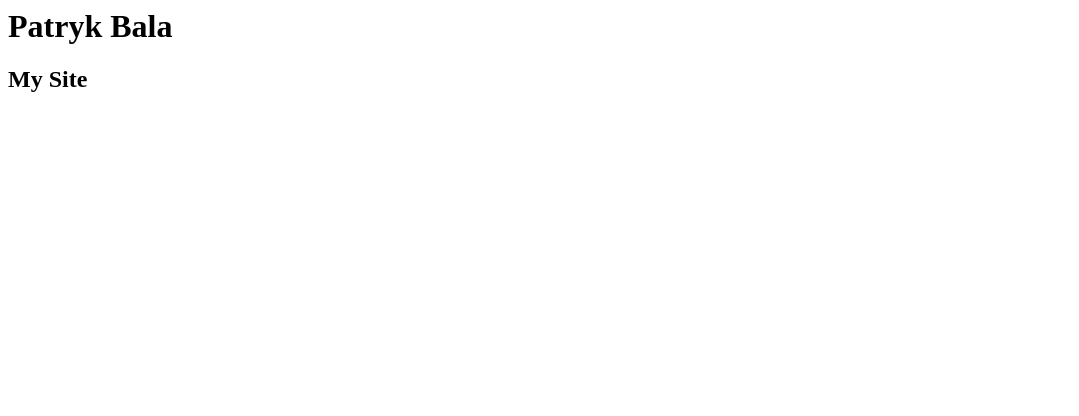
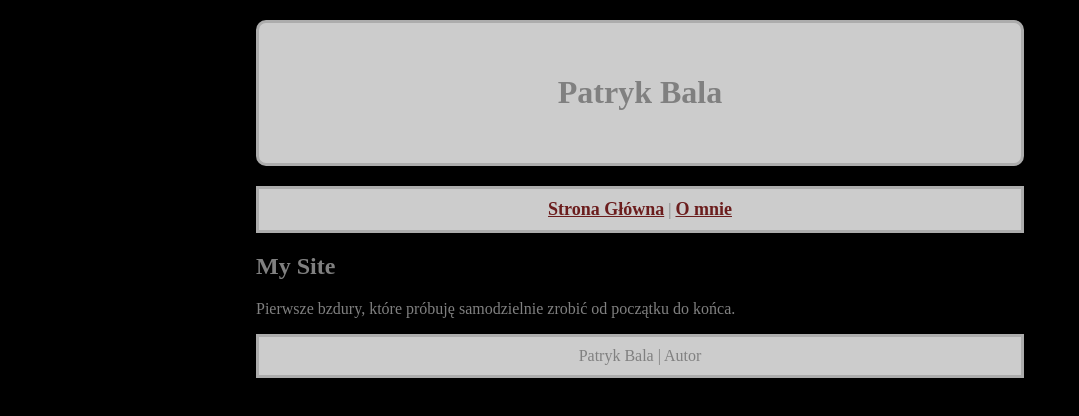
Before and after one commit to PatrykBala/My-Site, a plain HTML site: page index.html in a window 1280 px wide. Shown: the whole page, without its empty margins (0-1079 px from the left). Drawn offline with Linux system fonts and the light colour scheme.

Commit message:
pierwszy kod html i css

```diff
--- a/index.html
+++ b/index.html
@@ -1,10 +1,30 @@
-<html>
+<!doctype html>
+<html lang="pl">
+
     <head>
         <meta charset="utf-8">
-        <title>www.patrykbala.com</title>
+        <title>Patryk Bala</title>
+        <link rel="stylesheet" href="style.css">
     </head>
-    <body>
-        <h1>Patryk Bala</h1>
-        <h2>My Site</h2>
+
+    <body style="background-color:black; color:grey;">
+        <div class="top">
+            <h1>Patryk Bala</h1>
+        </div>
+
+        <div class="menu">
+            <a href="index.html">Strona Główna</a> | <a href="omnie.html">O mnie</a>
+        </div>
+
+        <div class="center">
+            <h2>My Site</h2>
+            <p>Pierwsze bzdury, które próbuję samodzielnie zrobić od początku do końca.</p>
+        </div>
+
+        <div class="footer">
+            Patryk Bala | Autor
+        </div>
+
     </body>
+
 </html>
--- /dev/null
+++ b/style.css
@@ -0,0 +1,26 @@
+body {
+    background: #eee;
+    margin: 0 20%;
+}
+
+.top {
+    background: #cccccc;
+    border: 3px solid #acacac;
+    border-radius: 10px;
+    padding: 30px;
+    margin: 20px 0px;
+    text-align: center;
+    }
+
+    .menu, .footer {
+        background: #cccccc;
+        border: 3px solid #acacac;
+        padding: 10px;
+        text-align: center;
+        }
+
+        a {
+        color: #6b1d1d;
+        font-size: 18px;
+        font-weight: bold;
+        }
```
Also changed, not shown: omnie.html (added, +37 -0 lines).
